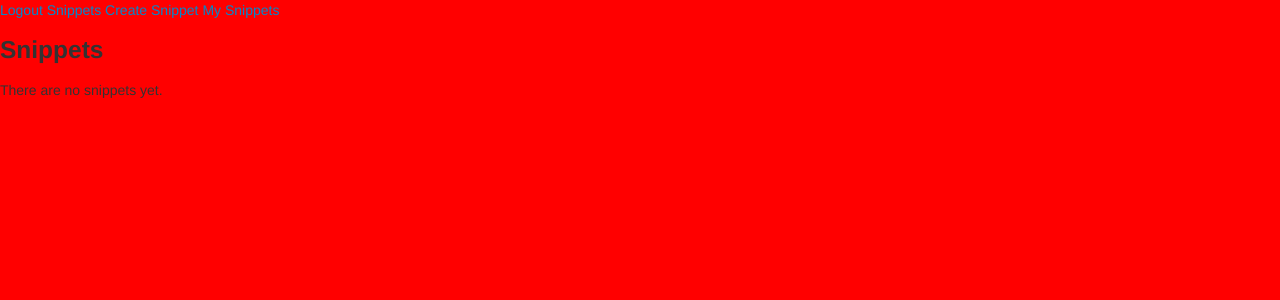
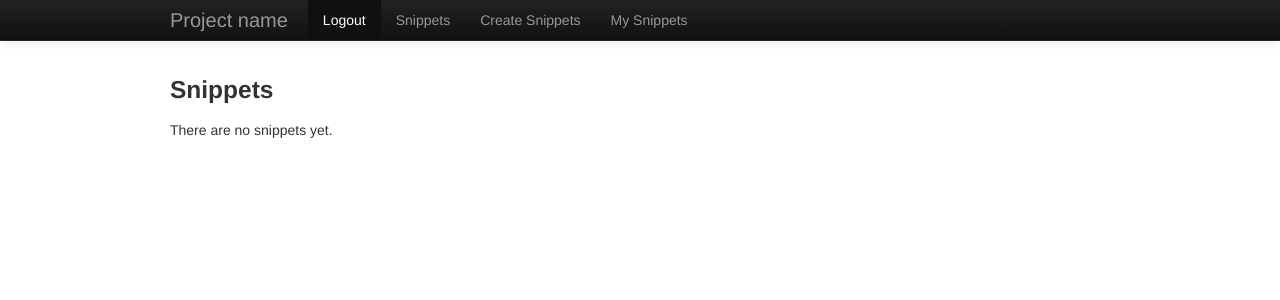
Before and after one commit to johnnncodes/django-snippets, a Django app: page /snippets/ in a window 1280 px wide. Shown: the top 300 px of the page. Run offline with Django 3.2, Linux system fonts and the light colour scheme; the visitor is signed in with stand-in values (Sample User, id 1); data comes from the database, SQL or seed files in the repository; data that the repository does not hold is empty.

Commit message:
cleanup base.html template

```diff
--- a/django_snippets/static/css/styles.css
+++ b/django_snippets/static/css/styles.css
@@ -1,3 +1,3 @@
 body {
-    background: red;
+    padding-top: 60px; /* 60px to make the container go all the way to the bottom of the topbar */
 }
--- a/django_snippets/templates/base.html
+++ b/django_snippets/templates/base.html
@@ -5,6 +5,39 @@
   <link rel="stylesheet" tyle="text/css" href="{{ STATIC_URL }}css/styles.css">
 </head>
 <body>
+
+  <div class="navbar navbar-inverse navbar-fixed-top">
+    <div class="navbar-inner">
+      <div class="container">
+        <button type="button" class="btn btn-navbar" data-toggle="collapse" data-target=".nav-collapse">
+          <span class="icon-bar"></span>
+          <span class="icon-bar"></span>
+          <span class="icon-bar"></span>
+        </button>
+        <a class="brand" href="#">Project name</a>
+        <div class="nav-collapse collapse">
+          {% if user.is_authenticated %}
+            <ul class="nav">
+              <li class="active">
+                <a href="{% url 'logout' %}">Logout</a>
+              </li>
+              <li>
+                <a href="{% url 'snippets' %}">Snippets</a>
+              </li>
+              <li>
+                <a href="{% url 'snippet_create' user.profile.slug %}">Create Snippets</a>
+              </li>
+                <li>
+                <a href="{% url 'user_snippets' user.profile.slug %}">My Snippets</a>
+              </li>
+            </ul>
+          {% endif %}
+        </div><!--/.nav-collapse -->
+      </div>
+    </div>
+  </div>
+
+  <div class="container">
     {% block messages %}
       {% if messages %}
         {% for message in messages %}
@@ -13,15 +46,9 @@
       {% endif %}
     {% endblock messages %}
 
-    {% if user.is_authenticated %}
-        <a href="{% url 'logout' %}">Logout</a>
-        <a href="{% url 'snippets' %}">Snippets</a>
-        <a href="{% url 'snippet_create' user.profile.slug %}">Create Snippet</a>
-        <a href="{% url 'user_snippets' user.profile.slug %}">My Snippets</a>
-    {% endif %}
-
     {% block content_inner %}
     {% endblock content_inner%}
+  </div> <!-- /container -->
 
   <script type="text/javascript" src="{{ STATIC_URL }}js/bootstrap.min.js"></script>
 
```
Lines whose indentation alone changed are shown as unchanged.
